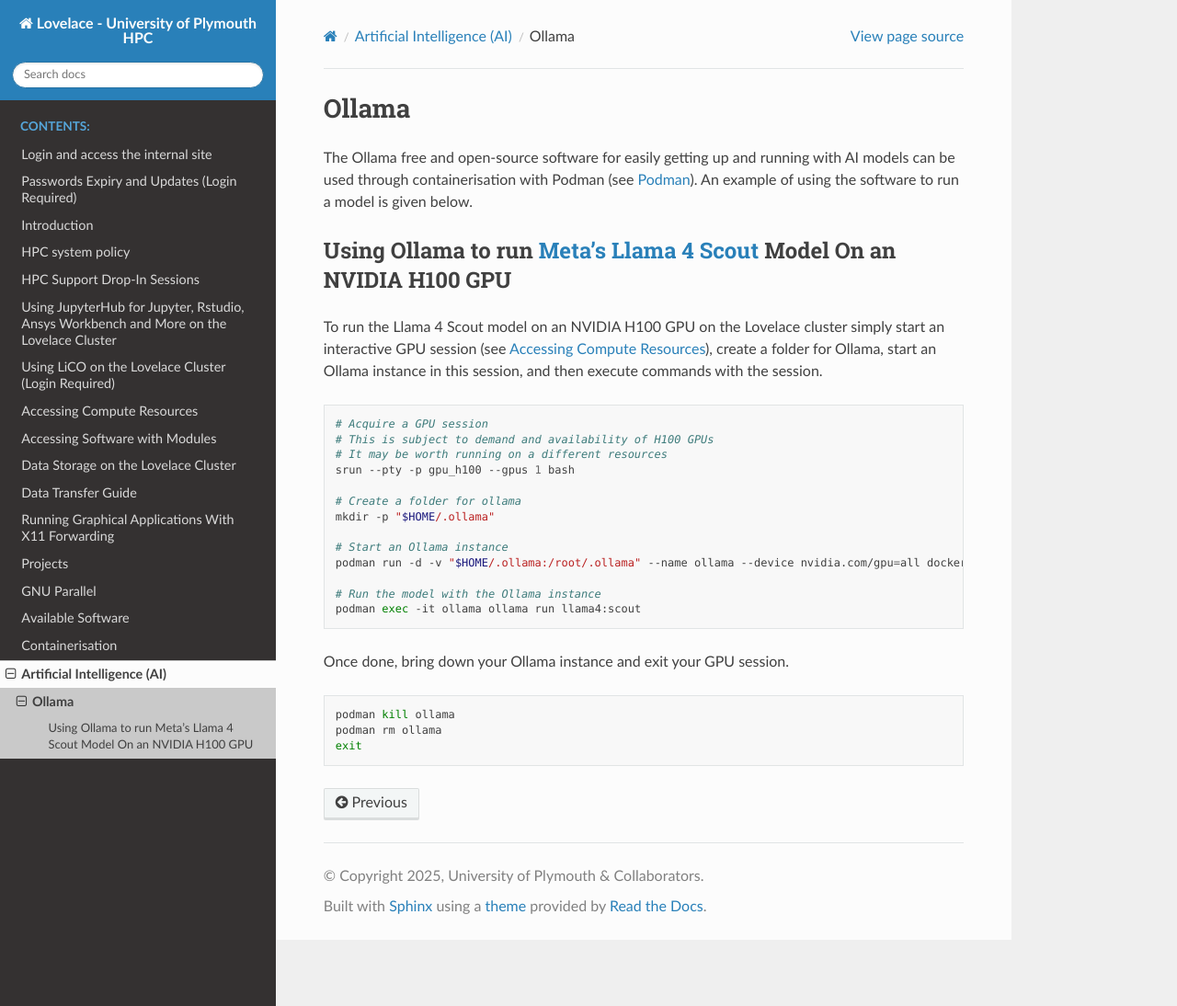
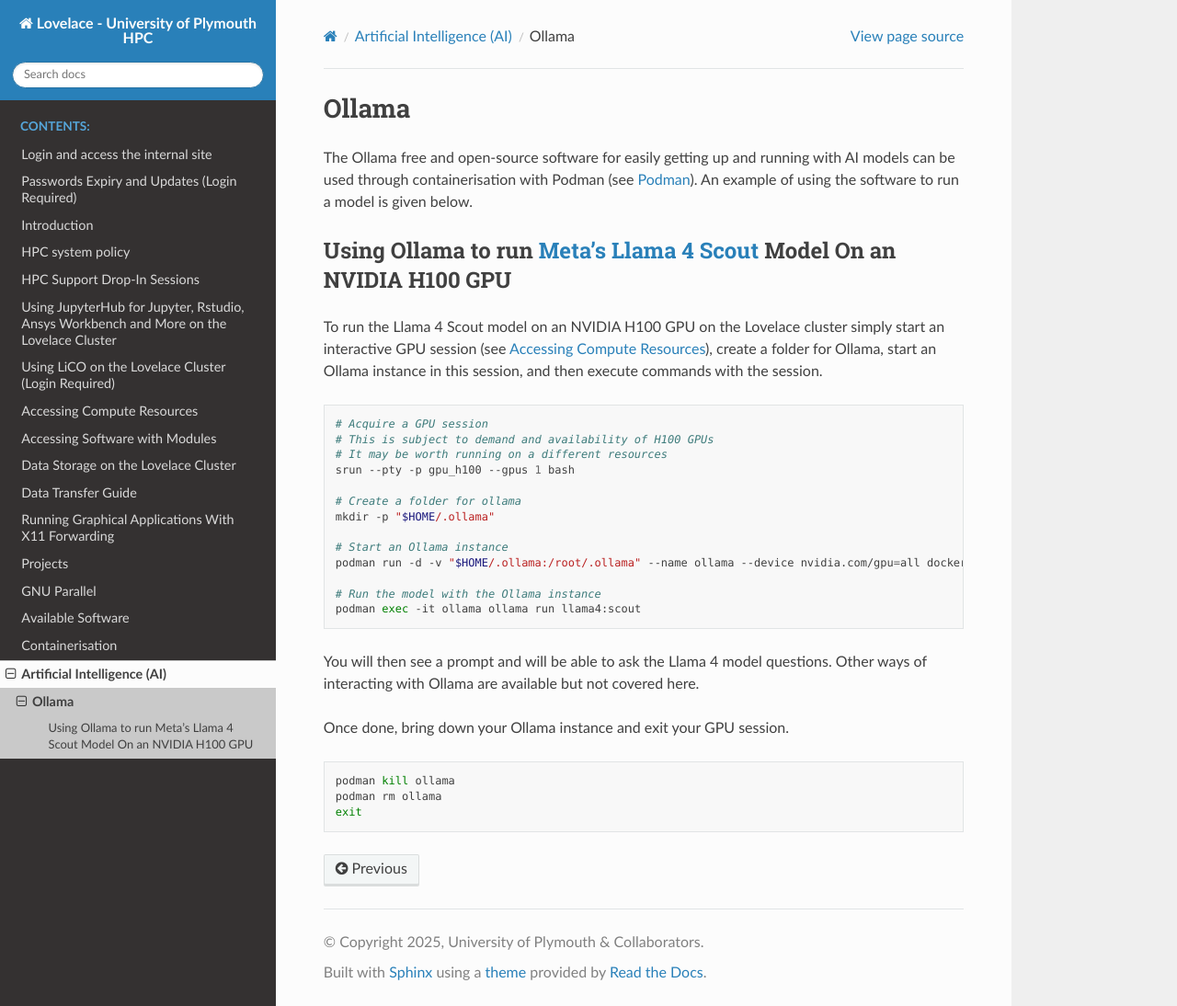
Before and after one commit to AbhinavPraveen/UoP-HPC-Docs, a Sphinx documentation site: the page built from source/ai/ollama.rst, in a window 1280 px wide and 1094 px high. Shown: the whole window at 92% size. Built offline with Sphinx 7.4.7 and the Read the Docs theme 3.1.0, drawn with Linux system fonts in a browser that asks for light colours.

Commit message:
Ollama clarify interaction

```diff
--- a/source/ai/ollama.rst
+++ b/source/ai/ollama.rst
@@ -26,6 +26,8 @@
    # Run the model with the Ollama instance
    podman exec -it ollama ollama run llama4:scout
 
+You will then see a prompt and will be able to ask the Llama 4 model questions. Other ways of interacting with Ollama are available but not covered here.
+
 Once done, bring down your Ollama instance and exit your GPU session.
 
 .. code-block:: bash
```
